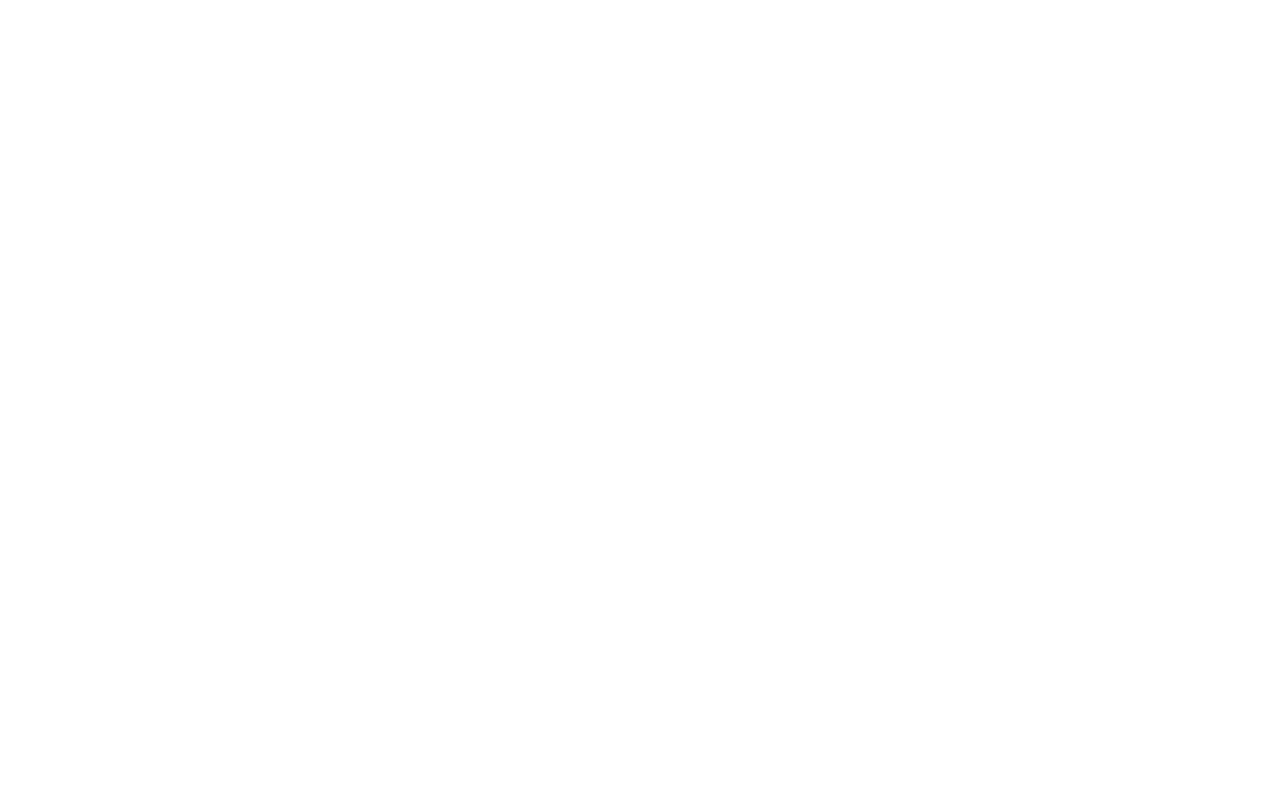
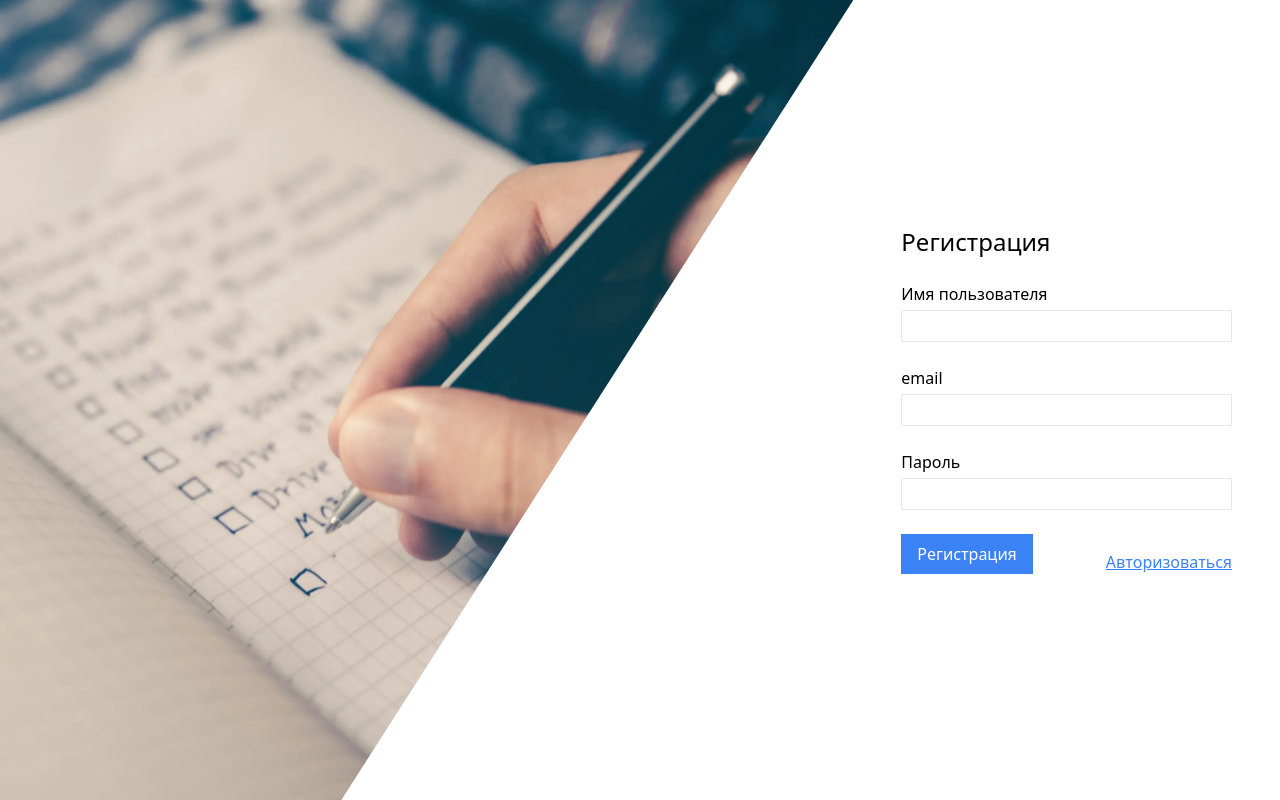
Before and after one commit to Kundakchan/ssr-task-manager, a Nuxt app: page /auth/signIn in a window 1280 px wide. Built offline with nearby package versions, Linux system fonts and the light colour scheme.

Commit message:
[3] - add pages auth

```diff
--- /dev/null
+++ b/components/button/base.vue
@@ -0,0 +1,8 @@
+<script lang="ts" setup>
+
+</script>
+<template>
+  <button class="py-2 px-4 text-white bg-blue-500 font-medium">
+    <slot />
+  </button>
+</template>
--- /dev/null
+++ b/components/input/base.vue
@@ -0,0 +1,23 @@
+<script lang="ts" setup>
+defineOptions({
+  inheritAttrs: false
+})
+interface Props {
+  id?: string
+}
+
+const props = withDefaults(defineProps<Props>(), {
+  id: ''
+})
+</script>
+
+<template>
+  <div class="grid gap-1">
+    <label :for="props.id"><slot name="label" /></label>
+    <input
+      v-bind="$attrs"
+      :id="props.id"
+      class="border h-8 w-full py-1 px-2 focus:border-indigo-600 focus:outline-none"
+    >
+  </div>
+</template>
--- /dev/null
+++ b/components/link/base.vue
@@ -0,0 +1,14 @@
+<script lang="ts" setup>
+import type { NuxtLinkProps } from 'nuxt/app';
+const props = defineProps<{
+  to: NuxtLinkProps['to']
+}>()
+</script>
+<template>
+  <NuxtLink
+    :to="props.to"
+    class="text-blue-500 underline font-medium"
+  >
+    <slot />
+  </NuxtLink>
+</template>
--- a/layouts/auth.vue
+++ b/layouts/auth.vue
@@ -1,5 +1,27 @@
 <script lang="ts" setup></script>
+<template>
+  <main class="flex h-screen relative">
+    <section class="w-full relative sm:w-1/2 md:w-2/3 background-clip">
+      <img
+        class="absolute left-0 top-0 w-full h-full object-cover"
+        src="@/assets/images/auth/background.webp"
+      >
+    </section>
+    <section class="absolute h-full flex items-center p-6 w-full sm:w-1/2 sm:static md:w-1/3">
+      <article class="w-full">
+        <slot />
+      </article>
+    </section>
+  </main>
+</template>
 
-<template>
-  <div><slot /></div>
-</template>
+<style scoped>
+.background-clip {
+  clip-path: polygon(0 0, 100% 0, 100% 0, 40% 100%, 0 100%);
+}
+@media (max-width: 768px) {
+  .background-clip {
+    clip-path: none
+  }
+}
+</style>
--- a/layouts/default.vue
+++ b/layouts/default.vue
@@ -1,5 +1,6 @@
 <script lang="ts" setup></script>
 
 <template>
-  <div><slot /></div>
+  <header />
+  <main><slot /></main>
 </template>
--- a/pages/[...error].vue
+++ b/pages/[...error].vue
@@ -1,4 +1,9 @@
-<script lang="ts" setup></script>
+<script lang="ts" setup>
+
+definePageMeta({
+  layout: 'error'
+})
+</script>
 
 <template>
   <div />
--- a/pages/auth/index.vue
+++ b/pages/auth/index.vue
@@ -1,5 +1,38 @@
-<script lang="ts" setup></script>
+<script lang="ts" setup>
+
+definePageMeta({
+  layout: 'auth'
+})
+</script>
 
 <template>
-  <div />
+  <form class="bg-white p-6 grid gap-6">
+    <legend class="text-2xl">
+      Авторизация
+    </legend>
+
+    <InputBase
+      id="email"
+      type="email"
+    >
+      <template #label>
+        email
+      </template>
+    </InputBase>
+    <InputBase
+      id="password"
+      type="password"
+    >
+      <template #label>
+        Пароль
+      </template>
+    </InputBase>
+
+    <div class="flex justify-between gap-2 items-end flex-wrap">
+      <ButtonBase>Авторизоваться</ButtonBase>
+      <LinkBase :to="{ name: 'auth-signIn' }">
+        Регистрация
+      </LinkBase>
+    </div>
+  </form>
 </template>
--- a/pages/auth/signIn.vue
+++ b/pages/auth/signIn.vue
@@ -1,5 +1,47 @@
-<script lang="ts" setup></script>
+<script lang="ts" setup>
+
+definePageMeta({
+  layout: 'auth'
+})
+</script>
 
 <template>
-  <div />
+  <form class="bg-white p-6 grid gap-6">
+    <legend class="text-2xl">
+      Регистрация
+    </legend>
+
+    <InputBase
+      id="userName"
+      type="text"
+    >
+      <template #label>
+        Имя пользователя
+      </template>
+    </InputBase>
+
+    <InputBase
+      id="email"
+      type="email"
+    >
+      <template #label>
+        email
+      </template>
+    </InputBase>
+    <InputBase
+      id="password"
+      type="password"
+    >
+      <template #label>
+        Пароль
+      </template>
+    </InputBase>
+
+    <div class="flex justify-between gap-2 items-end flex-wrap">
+      <ButtonBase>Регистрация</ButtonBase>
+      <LinkBase :to="{ name: 'auth' }">
+        Авторизоваться
+      </LinkBase>
+    </div>
+  </form>
 </template>
```
Also changed, not shown: assets/images/auth/background.webp (added).
